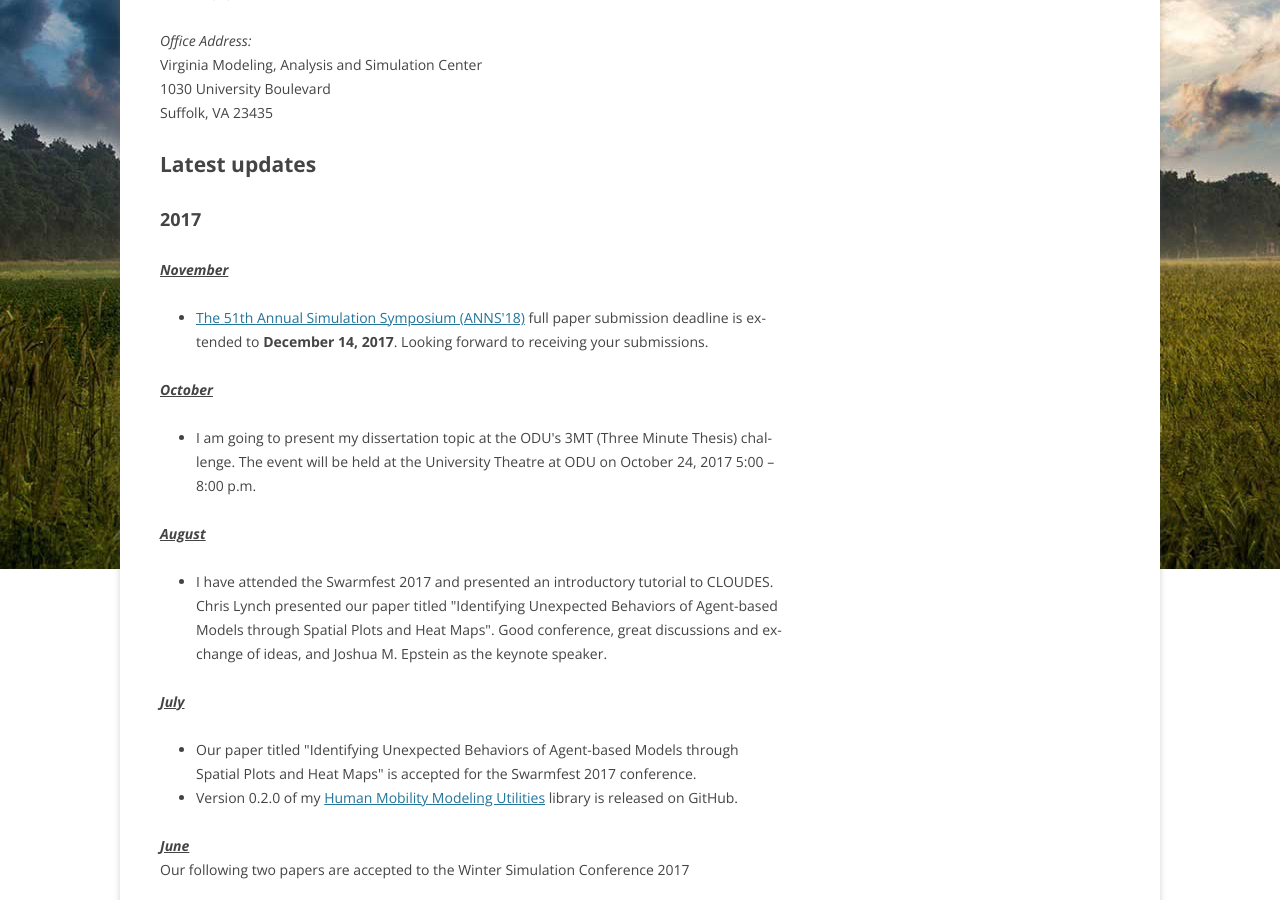
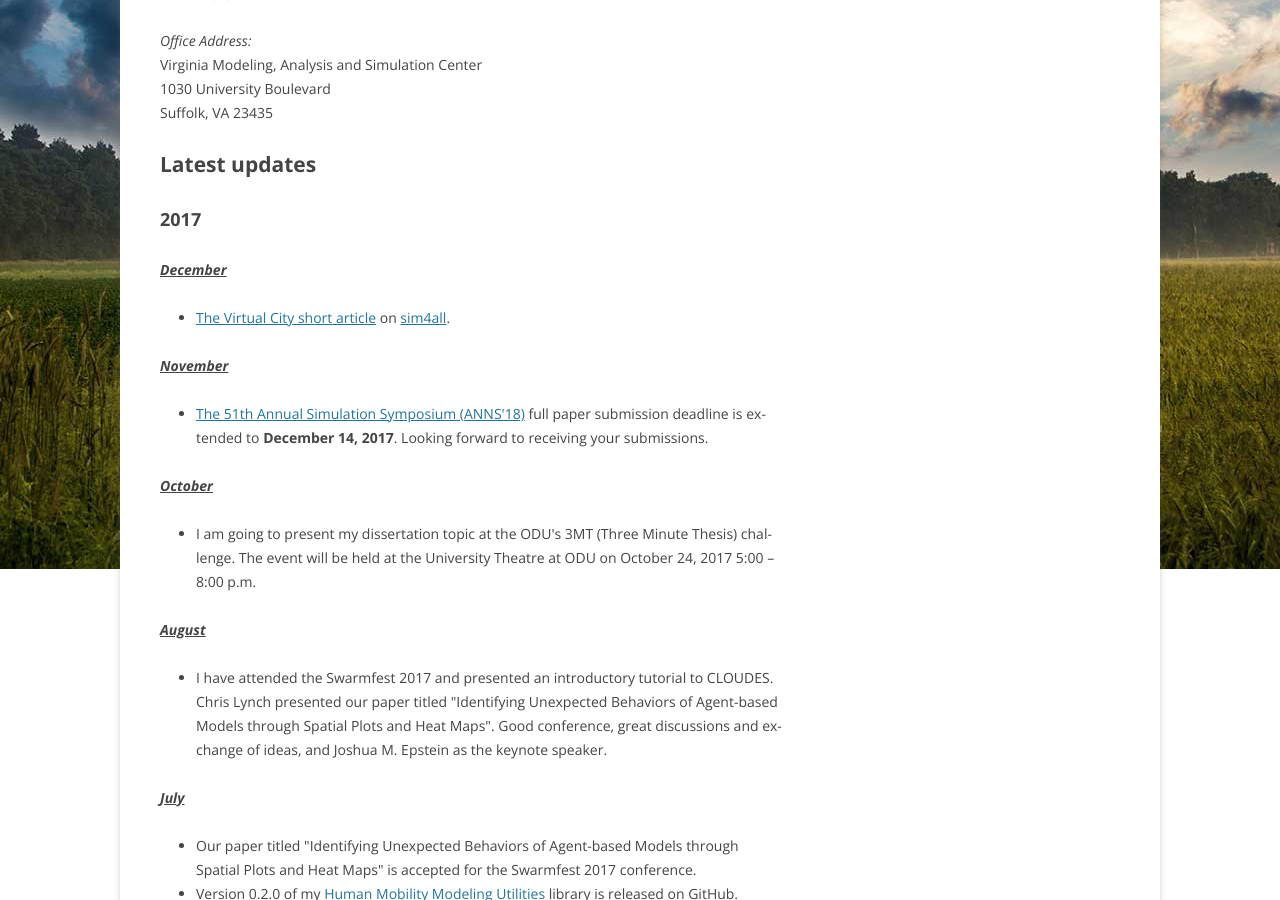
Before and after one commit to hamdikavak/hamdikavak.github.io, a Jekyll site: the page built from index.html, in a window 1280 px wide and 900 px high, scrolled down 449 px. Built offline with Jekyll 4.4.1, drawn with Linux system fonts in a browser that asks for light colours; nearby versions of some CDN libraries; library files that are not in the unit come from our copies.

Commit message:
Update updates.html

```diff
--- a/_includes/updates.html
+++ b/_includes/updates.html
@@ -1,6 +1,15 @@
 <div id="news_updates">
 	<div class="year_update">
 		<h2>2017</h2>
+
+		<p>
+			<strong><em><u>December</u></em></strong>
+		  	<ul>
+			    <li>
+				    <a href="http://sim4all.org/2017/12/13/the-virtual-city/">The Virtual City short article</a> on <a href="http://sim4all.org">sim4all</a>.
+			    </li>
+			</ul>
+		</p>
 		<p>
 			<strong><em><u>November</u></em></strong>
 		  	<ul>
```
